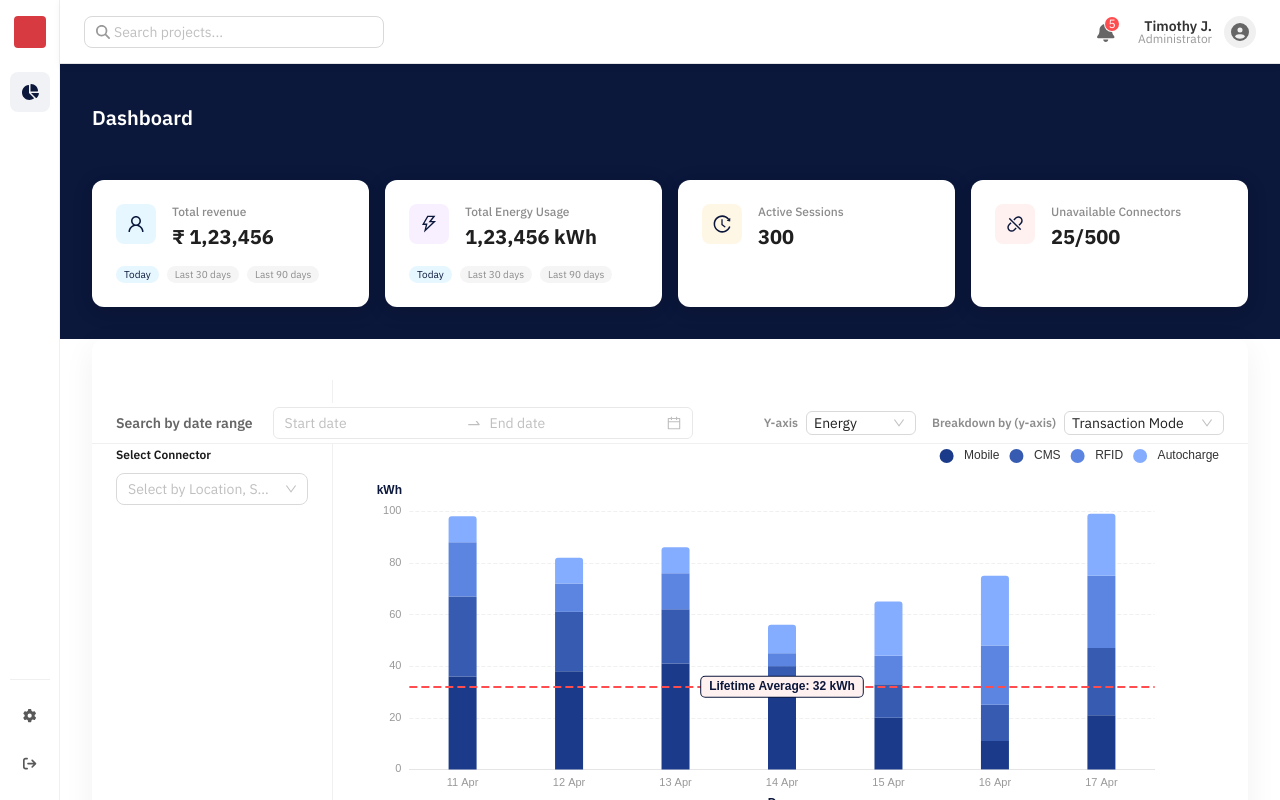
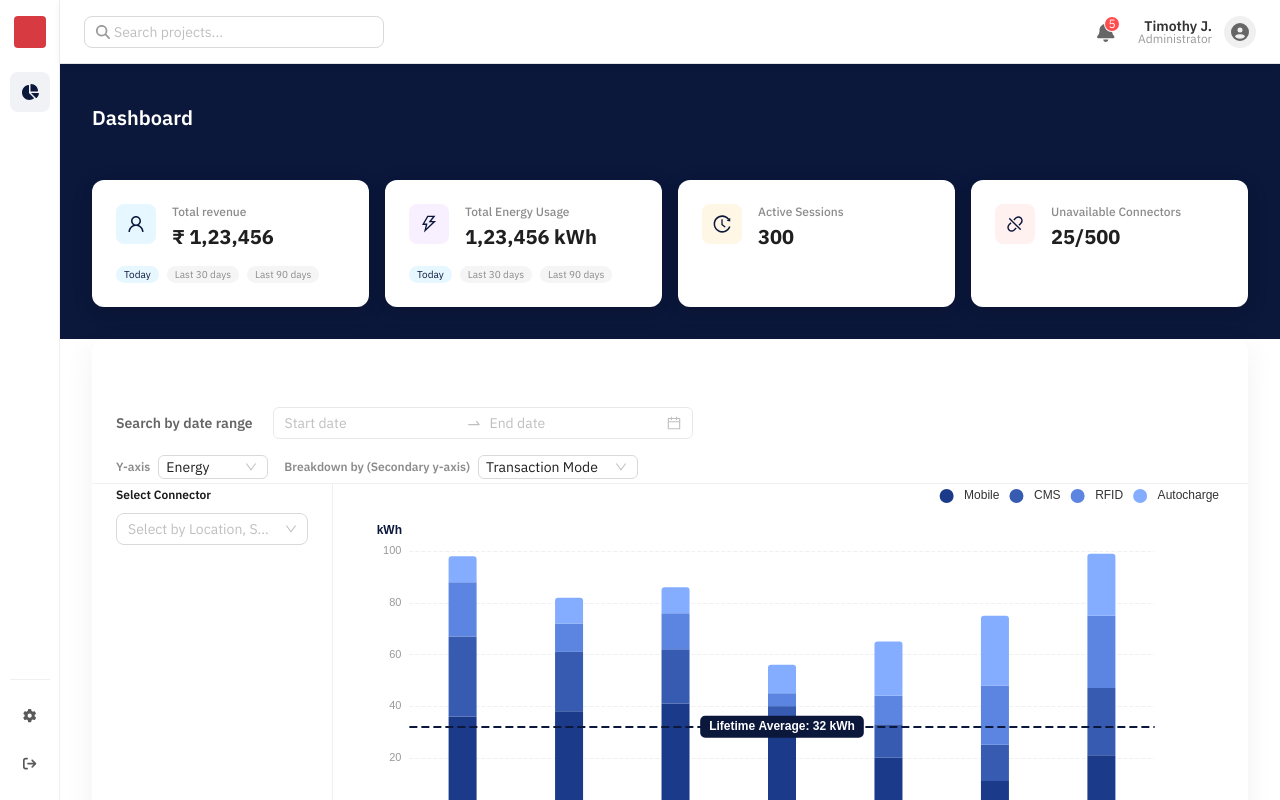
Before and after one commit to TimJerry725/dashboard, a React (Vite) app: page / in a window 1280 px wide. Shown: the top 800 px of the page. Built offline with nearby package versions, Linux system fonts and the light colour scheme.

Commit message:
UI: Update benchmark colors to primary blue, rename breakdown to Secondary y-axis, fix typo

```diff
--- a/src/pages/Dashboard/Dashboard.tsx
+++ b/src/pages/Dashboard/Dashboard.tsx
@@ -444,16 +444,16 @@ function buildChartOption(
           silent: true,
           symbol: ['none', 'none'],
           z: 10,
-          lineStyle: { type: 'dashed', color: '#ff4d4f', width: 2 },
+          lineStyle: { type: 'dashed', color: '#0B173B', width: 2 },
           label: {
             formatter: `Lifetime Average: ${avgValue.toFixed(0)} ${unit}`,
             position: 'middle',
             distance: 0,
             verticalAlign: 'middle',
-            color: '#0B173B',
+            color: 'white',
             fontSize: 12,
             fontWeight: '600',
-            backgroundColor: '#FFF1F0',
+            backgroundColor: '#0B173B',
             borderColor: '#0B173B',
             borderWidth: 1,
             borderRadius: 4,
@@ -611,7 +611,7 @@ const Dashboard: React.FC = () => {
                 />
               </div>
               <div style={{ display: 'flex', alignItems: 'center', gap: '8px' }}>
-                <Text type="secondary" style={{ fontSize: '12px', fontWeight: 600 }}>Breakdown by (y-axis)</Text>
+                <Text type="secondary" style={{ fontSize: '12px', fontWeight: 600 }}>Breakdown by (Secondary y-axis)</Text>
                 <Select
                   value={breakdown}
                   onChange={(val) => setBreakdown(val as Breakdown)}
```
